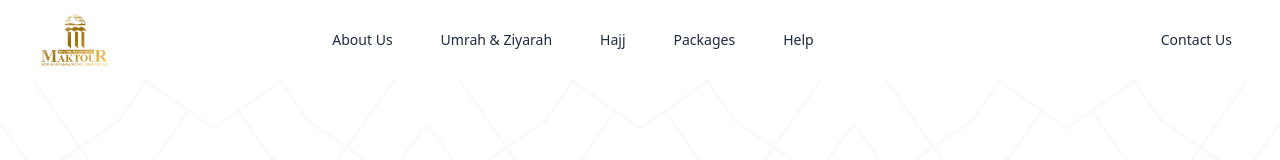
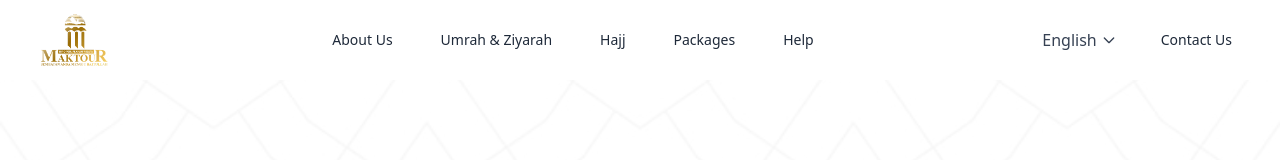
Before and after one commit to nugrahaa878/maktour-web-next, a Next.js app: page /about-us in a window 1280 px wide. Shown: the top 160 px of the page. Built offline with nearby package versions, Linux system fonts and the light colour scheme; no server answers; a web font is replaced by a local one.

Commit message:
adjust color language switcher

```diff
--- a/src/components/LanguageSwitcher.tsx
+++ b/src/components/LanguageSwitcher.tsx
@@ -3,9 +3,10 @@ import { useLanguage } from '../context/LanguageContext';
 
 interface Props {
   isScrolled: boolean;
+  isWhiteBackground?: boolean;
 }
 
-const LanguageSwitcher = ({ isScrolled }: Props) => {
+const LanguageSwitcher = ({ isScrolled, isWhiteBackground }: Props) => {
   const { language, setLanguage } = useLanguage();
   const [isOpen, setIsOpen] = useState(false);
   const dropdownRef = useRef<HTMLDivElement>(null);
@@ -50,7 +51,7 @@ const LanguageSwitcher = ({ isScrolled }: Props) => {
     <div className="relative z-50" ref={dropdownRef}>
       <button
         onClick={toggleDropdown}
-        className={`flex items-center justify-between space-x-1 px-3 py-2 rounded-md transition-colors duration-200 ${isScrolled ? 'text-gray-700' : 'text-white'
+        className={`flex items-center justify-between space-x-1 px-3 py-2 rounded-md transition-colors duration-200 ${isScrolled || isWhiteBackground ? 'text-gray-700' : 'text-white'
           } ${isMobile ? 'w-28 bg-gray-50' : ''}`}
         aria-expanded={isOpen}
         aria-haspopup="true"
--- a/src/components/navbar/index.tsx
+++ b/src/components/navbar/index.tsx
@@ -85,7 +85,7 @@ const Navbar = ({ isWhiteBackground = false }: NavbarProps) => {
 
             {/* Right side buttons */}
             <div className="hidden md:flex items-center space-x-4">
-              <LanguageSwitcher isScrolled={isScrolled} />
+              <LanguageSwitcher isScrolled={isScrolled} isWhiteBackground={isWhiteBackground} />
               <a
                 href="https://wa.me/+6281268522312312"
                 target="_blank"
```
